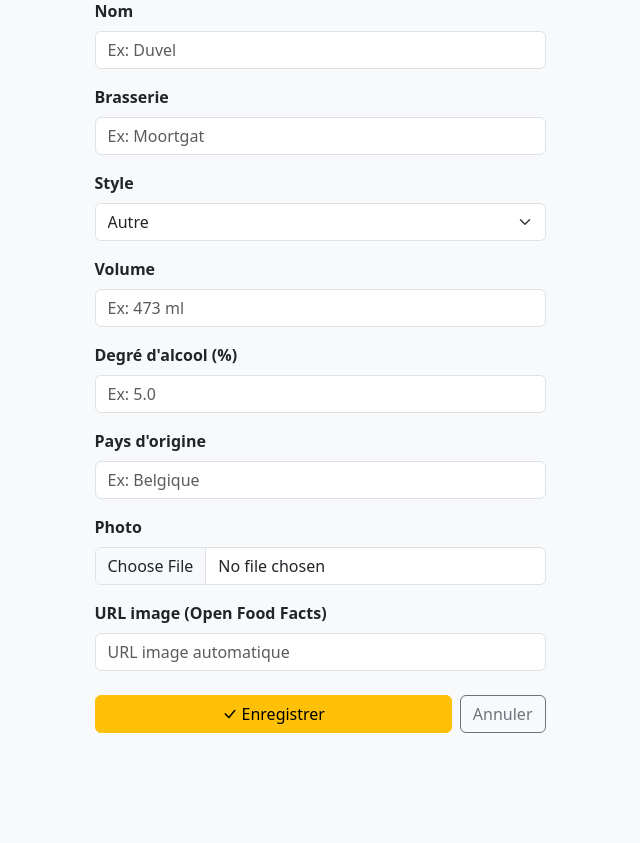
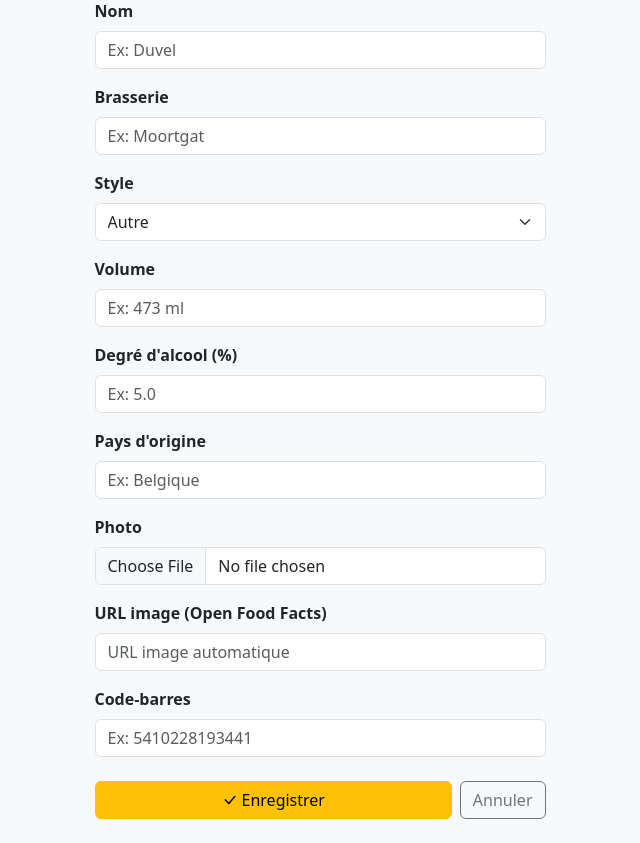
Before and after one commit to kaamichaud02/beercellar, a Django app: page /beers/add/ in a window 1280 px wide. Shown: the part 207-1050 px from the top of the page, without its empty margins (320-960 px from the left). Before the commit the page ends 940 px from the top, so only its background shows below. Run offline with Django 5.2, Linux system fonts and the light colour scheme; the visitor is signed in with stand-in values (Sample User, id 1); some libraries are stand-ins or nearby versions.

Commit message:
Ajoute code-barres : champ, recherche, vérif BD et gestion not found
Co-Authored-By: Claude Sonnet 4.6 <noreply@anthropic.com>

```diff
--- a/beers/forms.py
+++ b/beers/forms.py
@@ -5,7 +5,7 @@ from .models import Beer, UserBeerNote
 class BeerForm(forms.ModelForm):
     class Meta:
         model = Beer
-        fields = ["nom", "brasserie", "style", "volume", "degre_alcool", "pays_origine", "photo", "image_url"]
+        fields = ["nom", "brasserie", "style", "volume", "degre_alcool", "pays_origine", "photo", "image_url", "code_barre"]
         widgets = {
             "nom": forms.TextInput(attrs={"class": "form-control", "placeholder": "Ex: Duvel"}),
             "brasserie": forms.TextInput(attrs={"class": "form-control", "placeholder": "Ex: Moortgat"}),
@@ -19,6 +19,7 @@ class BeerForm(forms.ModelForm):
                 "capture": "environment",
             }),
             "image_url": forms.URLInput(attrs={"class": "form-control", "placeholder": "URL image automatique"}),
+            "code_barre": forms.TextInput(attrs={"class": "form-control", "placeholder": "Ex: 5410228193441"}),
         }
 
 
--- a/beers/models.py
+++ b/beers/models.py
@@ -36,6 +36,12 @@ class Beer(models.Model):
         blank=True,
         null=True,
         verbose_name="Photo",
+    )
+    code_barre = models.CharField(
+        max_length=50,
+        blank=True,
+        default="",
+        verbose_name="Code-barres",
     )
     image_url = models.URLField(
         blank=True,
--- a/beers/urls.py
+++ b/beers/urls.py
@@ -7,6 +7,7 @@ urlpatterns = [
     path("<int:pk>/", views.BeerDetailView.as_view(), name="beer-detail"),
     path("<int:pk>/edit/", views.BeerUpdateView.as_view(), name="beer-edit"),
     path("<int:pk>/delete/", views.BeerDeleteView.as_view(), name="beer-delete"),
+    path("check-barcode/", views.check_barcode, name="beer-check-barcode"),
     path("<int:pk>/noter/", views.noter_biere, name="beer-noter"),
     path("<int:pk>/supprimer-note/", views.supprimer_note, name="beer-supprimer-note"),
 ]
--- a/beers/views.py
+++ b/beers/views.py
@@ -5,6 +5,7 @@ from django.urls import reverse_lazy, reverse
 from django.shortcuts import get_object_or_404, redirect
 from django.contrib import messages
 from django.db import models
+from django.http import JsonResponse
 from .models import Beer, UserBeerNote
 from .forms import BeerForm, UserBeerNoteForm
 
@@ -20,7 +21,9 @@ class BeerListView(LoginRequiredMixin, ListView):
         q = self.request.GET.get("q", "").strip()
         if q:
             qs = qs.filter(
-                models.Q(nom__icontains=q) | models.Q(brasserie__icontains=q)
+                models.Q(nom__icontains=q) |
+                models.Q(brasserie__icontains=q) |
+                models.Q(code_barre__icontains=q)
             )
         return qs
 
@@ -75,6 +78,18 @@ class BeerDeleteView(LoginRequiredMixin, DeleteView):
 
 
 @login_required
+def check_barcode(request):
+    code = request.GET.get("code", "").strip()
+    if not code:
+        return JsonResponse({"found": False})
+    try:
+        beer = Beer.objects.get(code_barre=code)
+        return JsonResponse({"found": True, "pk": beer.pk, "nom": beer.nom, "brasserie": beer.brasserie})
+    except Beer.DoesNotExist:
+        return JsonResponse({"found": False})
+
+
+@login_required
 def noter_biere(request, pk):
     beer = get_object_or_404(Beer, pk=pk)
     try:
--- a/templates/beers/beer_form.html
+++ b/templates/beers/beer_form.html
@@ -24,7 +24,7 @@
           <i class="bi bi-x-lg"></i> Fermer le scanner
         </button>
       </div>
-      <div id="scan-status" class="mt-2 small text-muted"></div>
+      <div id="scan-status" class="mt-2 small"></div>
     </div>
     {% endif %}
 
@@ -78,11 +78,15 @@ function detectStyle(text) {
   return "autre";
 }
 
+function setStatus(html) {
+  document.getElementById("scan-status").innerHTML = html;
+}
+
 let html5QrCode = null;
 
 document.getElementById("btn-scanner").addEventListener("click", () => {
   document.getElementById("scanner-container").style.display = "block";
-  document.getElementById("scan-status").textContent = "Pointez la caméra vers le code-barres…";
+  setStatus('<span class="text-muted">Pointez la caméra vers le code-barres…</span>');
 
   html5QrCode = new Html5Qrcode("reader");
   html5QrCode.start(
@@ -91,52 +95,75 @@ document.getElementById("btn-scanner").addEventListener("click", () => {
     async (barcode) => {
       await html5QrCode.stop();
       document.getElementById("scanner-container").style.display = "none";
-      document.getElementById("scan-status").textContent = "Code détecté : " + barcode + " — recherche en cours…";
-      await fetchBeerInfo(barcode);
+      setStatus(`<span class="text-muted">Code détecté : <strong>${barcode}</strong> — vérification…</span>`);
+      await handleBarcode(barcode);
     },
     () => {}
   ).catch(() => {
-    document.getElementById("scan-status").textContent = "Impossible d'accéder à la caméra.";
+    setStatus('<span class="text-danger">Impossible d\'accéder à la caméra.</span>');
   });
 });
 
 document.getElementById("btn-stop-scanner").addEventListener("click", () => {
   if (html5QrCode) html5QrCode.stop().catch(() => {});
   document.getElementById("scanner-container").style.display = "none";
-  document.getElementById("scan-status").textContent = "";
+  setStatus("");
 });
 
-async function fetchBeerInfo(barcode) {
+async function handleBarcode(barcode) {
+  // 1. Vérifier si déjà dans la BD
+  const dbRes = await fetch(`/beers/check-barcode/?code=${encodeURIComponent(barcode)}`);
+  const dbData = await dbRes.json();
+
+  if (dbData.found) {
+    setStatus(`
+      <div class="alert alert-warning mb-0">
+        <i class="bi bi-exclamation-triangle me-2"></i>
+        <strong>${dbData.nom}</strong> (${dbData.brasserie}) existe déjà dans la cave.
+        <a href="/beers/${dbData.pk}/" class="btn btn-sm btn-warning ms-2">Voir la fiche</a>
+      </div>`);
+    return;
+  }
+
+  // 2. Chercher dans Open Food Facts
   try {
     const res = await fetch(`https://world.openfoodfacts.org/api/v0/product/${barcode}.json`);
     const data = await res.json();
+
     if (data.status !== 1) {
-      document.getElementById("scan-status").textContent = "Bière non trouvée dans la base de données.";
+      // 3. Non trouvé nulle part
+      setStatus(`
+        <div class="alert alert-info mb-0">
+          <i class="bi bi-question-circle me-2"></i>
+          Bière introuvable dans la base de données Open Food Facts.
+          <button type="button" class="btn btn-sm btn-warning ms-2" id="btn-ajouter-quand-meme">
+            Ajouter quand même
+          </button>
+        </div>`);
+      document.getElementById("btn-ajouter-quand-meme").addEventListener("click", () => {
+        document.getElementById("id_code_barre").value = barcode;
+        setStatus('<span class="text-muted">Code-barres pré-rempli — complétez les informations manuellement.</span>');
+        document.getElementById("id_nom").focus();
+      });
       return;
     }
+
+    // 4. Trouvé dans Open Food Facts
     const p = data.product;
+    document.getElementById("id_nom").value = p.product_name || p.product_name_fr || "";
+    document.getElementById("id_brasserie").value = p.brands || "";
+    const style = detectStyle(p.categories || "");
+    if (style) document.getElementById("id_style").value = style;
+    document.getElementById("id_volume").value = p.quantity || "";
+    const abv = p.alcohol_by_volume || p.nutriments?.["alcohol_100g"] || "";
+    if (abv) document.getElementById("id_degre_alcool").value = parseFloat(abv).toFixed(1);
+    document.getElementById("id_pays_origine").value = (p.origins || p.countries || "").split(",")[0].trim();
+    document.getElementById("id_image_url").value = p.image_front_url || p.image_url || "";
+    document.getElementById("id_code_barre").value = barcode;
 
-    const nom = p.product_name || p.product_name_fr || "";
-    const brasserie = p.brands || "";
-    const categories = p.categories || "";
-    const style = detectStyle(categories);
-    const volume = p.quantity || "";
-    const abv = p.alcohol_by_volume || p.nutriments?.["alcohol_100g"] || "";
-    const pays = (p.origins || p.countries || "").split(",")[0].trim();
-    const imageUrl = p.image_front_url || p.image_url || "";
-
-    document.getElementById("id_nom").value = nom;
-    document.getElementById("id_brasserie").value = brasserie;
-    if (style) document.getElementById("id_style").value = style;
-    document.getElementById("id_volume").value = volume;
-    if (abv) document.getElementById("id_degre_alcool").value = parseFloat(abv).toFixed(1);
-    document.getElementById("id_pays_origine").value = pays;
-    document.getElementById("id_image_url").value = imageUrl;
-
-    document.getElementById("scan-status").innerHTML =
-      `<span class="text-success"><i class="bi bi-check-circle"></i> Informations trouvées — vérifiez et complétez si nécessaire.</span>`;
+    setStatus('<span class="text-success"><i class="bi bi-check-circle"></i> Informations trouvées — vérifiez et complétez si nécessaire.</span>');
   } catch {
-    document.getElementById("scan-status").textContent = "Erreur lors de la recherche.";
+    setStatus('<span class="text-danger">Erreur lors de la recherche.</span>');
   }
 }
 </script>
```
Also changed, not shown: beers/migrations/0003_beer_code_barre.py (added).
